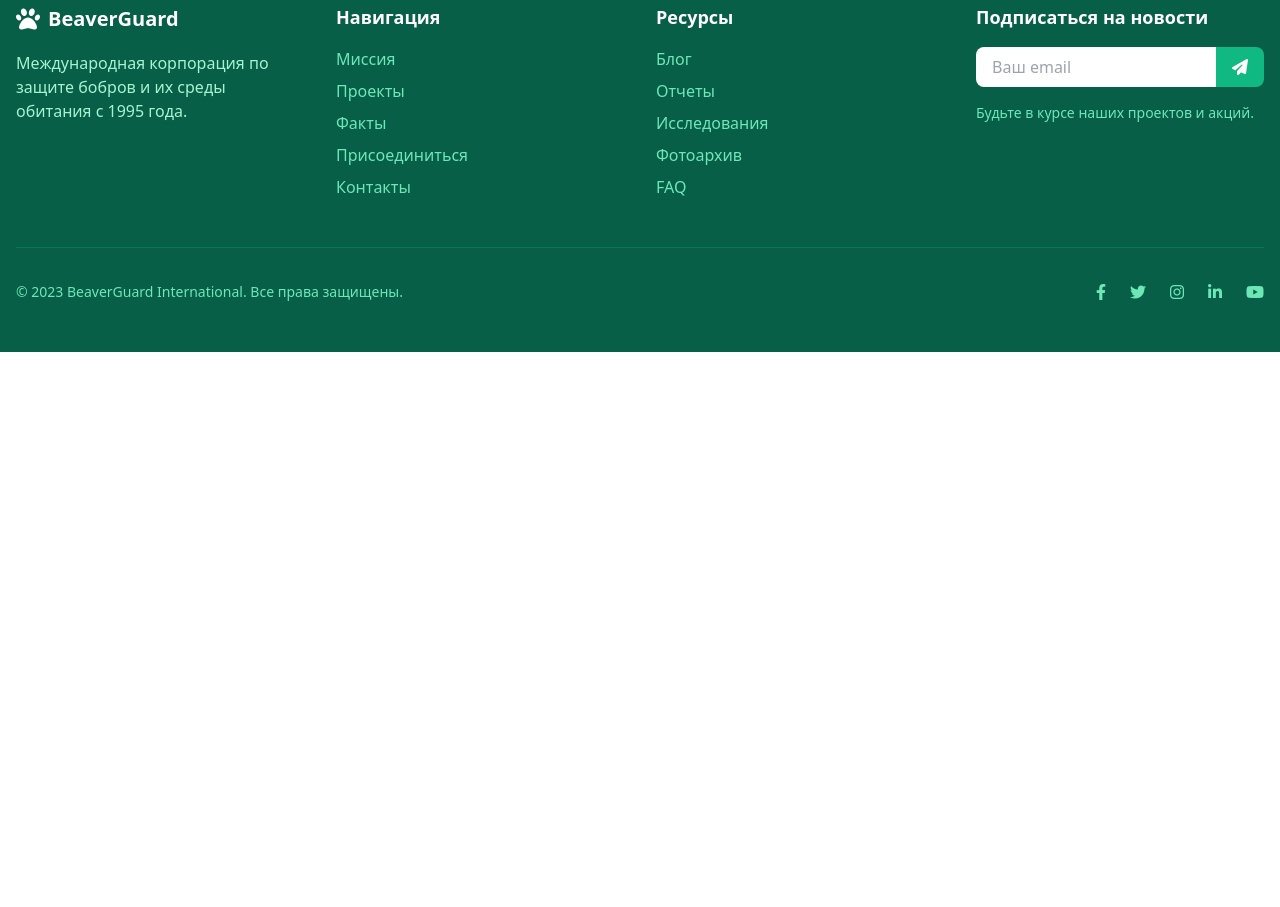
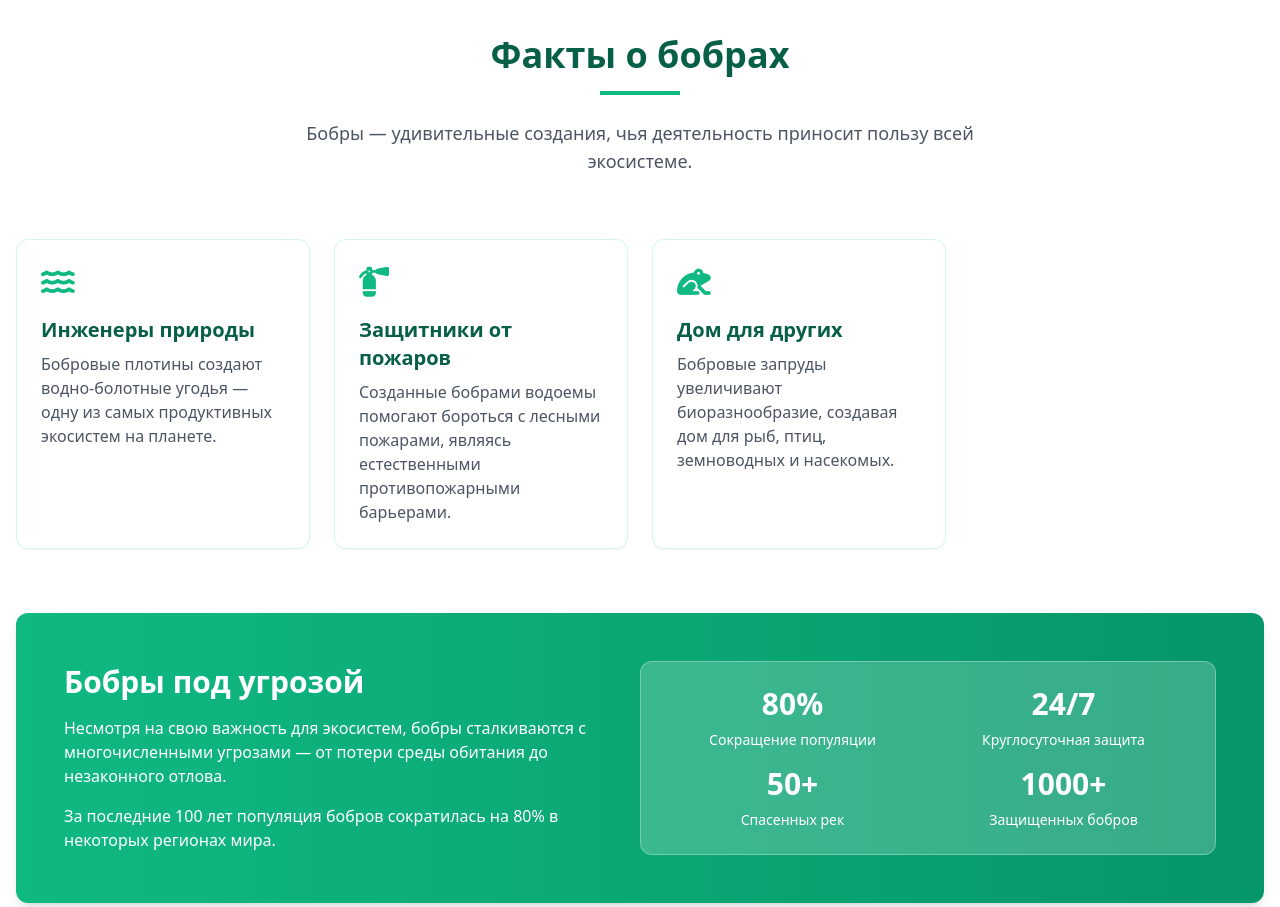
Before and after one commit to enenuru/beaver-defender, a plain HTML site: page index.html in a window 1280 px wide. Shown: the part 3257-4164 px from the top of the page. Before the commit the page ends 3609 px from the top, so only its background shows below. Drawn offline with nearby package versions, Linux system fonts and the light colour scheme.

Commit message:
+ allFacts
Fact

+1 fact

+2 fact

+3 fact

```diff
--- a/index.html
+++ b/index.html
@@ -532,6 +532,110 @@
     </div>
   </div>
 </section>
+<!-- Facts Section -->
+<section id="facts" class="py-20 bg-white">
+  <div class="container mx-auto px-4">
+    <div class="text-center mb-16">
+      <h2 class="text-3xl md:text-4xl font-bold text-emerald-800 mb-4">
+        Факты о бобрах
+      </h2>
+      <div class="w-20 h-1 bg-emerald-500 mx-auto mb-6"></div>
+      <p class="text-lg text-gray-600 max-w-3xl mx-auto">
+        Бобры — удивительные создания, чья деятельность приносит пользу всей
+        экосистеме.
+      </p>
+    </div>
+
+    <div class="grid grid-cols-1 md:grid-cols-2 lg:grid-cols-4 gap-6">
+      <div
+          class="bg-white border border-emerald-100 rounded-xl p-6 shadow-sm hover:shadow-md transition duration-300"
+      >
+        <div class="text-emerald-500 text-3xl mb-4">
+          <i class="fas fa-water"></i>
+        </div>
+        <h3 class="text-xl font-bold text-emerald-800 mb-2">
+          Инженеры природы
+        </h3>
+        <p class="text-gray-600">
+          Бобровые плотины создают водно-болотные угодья — одну из самых
+          продуктивных экосистем на планете.
+        </p>
+      </div>
+
+            <div
+          class="bg-white border border-emerald-100 rounded-xl p-6 shadow-sm hover:shadow-md transition duration-300"
+      >
+        <div class="text-emerald-500 text-3xl mb-4">
+          <i class="fas fa-fire-extinguisher"></i>
+        </div>
+        <h3 class="text-xl font-bold text-emerald-800 mb-2">
+          Защитники от пожаров
+        </h3>
+        <p class="text-gray-600">
+          Созданные бобрами водоемы помогают бороться с лесными пожарами,
+          являясь естественными противопожарными барьерами.
+        </p>
+      </div>
+
+            <div
+          class="bg-white border border-emerald-100 rounded-xl p-6 shadow-sm hover:shadow-md transition duration-300"
+      >
+        <div class="text-emerald-500 text-3xl mb-4">
+          <i class="fas fa-frog"></i>
+        </div>
+        <h3 class="text-xl font-bold text-emerald-800 mb-2">Дом для других</h3>
+        <p class="text-gray-600">
+          Бобровые запруды увеличивают биоразнообразие, создавая дом для рыб,
+          птиц, земноводных и насекомых.
+        </p>
+      </div>
+    </div>
+
+
+    <div
+        class="mt-16 bg-gradient-to-r from-emerald-500 to-emerald-600 rounded-xl p-8 md:p-12 text-white shadow-lg"
+    >
+      <div class="flex flex-col md:flex-row items-center">
+        <div class="md:w-1/2 mb-8 md:mb-0">
+          <h3 class="text-2xl md:text-3xl font-bold mb-4">
+            Бобры под угрозой
+          </h3>
+          <p class="mb-4">
+            Несмотря на свою важность для экосистем, бобры сталкиваются с
+            многочисленными угрозами — от потери среды обитания до незаконного
+            отлова.
+          </p>
+          <p>
+            За последние 100 лет популяция бобров сократилась на 80% в
+            некоторых регионах мира.
+          </p>
+        </div>
+        <div class="md:w-1/2">
+          <div class="bg-white/20 rounded-xl p-6 border border-white/30">
+            <div class="grid grid-cols-2 gap-4">
+              <div class="text-center">
+                <div class="text-3xl font-bold mb-2">80%</div>
+                <div class="text-sm">Сокращение популяции</div>
+              </div>
+              <div class="text-center">
+                <div class="text-3xl font-bold mb-2">24/7</div>
+                <div class="text-sm">Круглосуточная защита</div>
+              </div>
+              <div class="text-center">
+                <div class="text-3xl font-bold mb-2">50+</div>
+                <div class="text-sm">Спасенных рек</div>
+              </div>
+              <div class="text-center">
+                <div class="text-3xl font-bold mb-2">1000+</div>
+                <div class="text-sm">Защищенных бобров</div>
+              </div>
+            </div>
+          </div>
+        </div>
+      </div>
+    </div>
+  </div>
+</section>
 
 <!-- Footer -->
 <footer id="site-footer" class="bg-emerald-800 text-white py-12">
```
